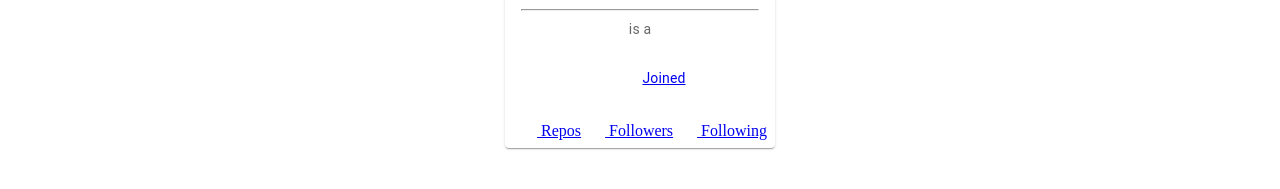
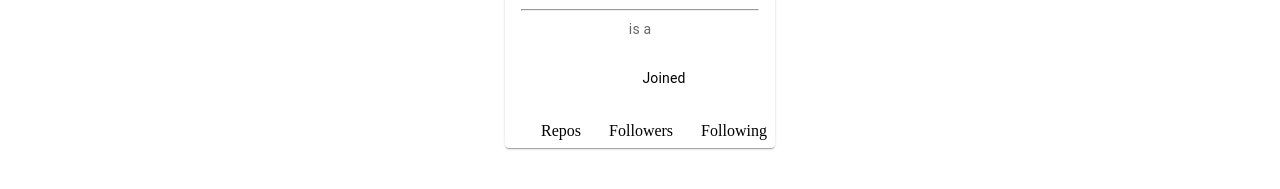
Before and after one commit to AtwijukireBrendah/Github-Profile-Generator, a React (Create React App) app: page / in a window 1280 px wide. Shown: the part 391-580 px from the top of the page. Built offline with nearby package versions, Linux system fonts and the light colour scheme; no server answers.

Commit message:
anchor styling

```diff
--- a/src/App.css
+++ b/src/App.css
@@ -39,3 +39,9 @@ margin-right: 50px;
 .Typography{
 text-align:left;
 }
+
+a{
+text-decoration: none;
+list-style: none;
+color: black;
+}
```
